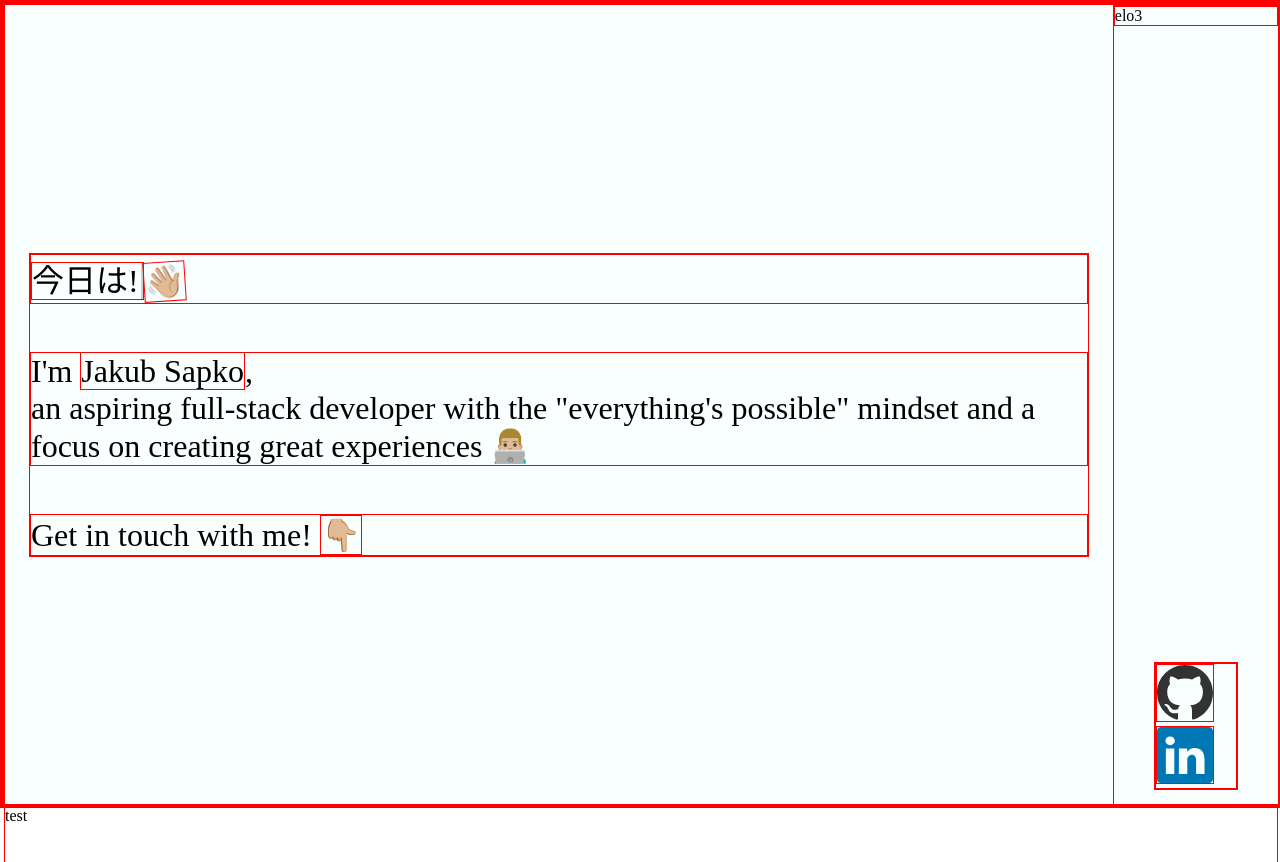
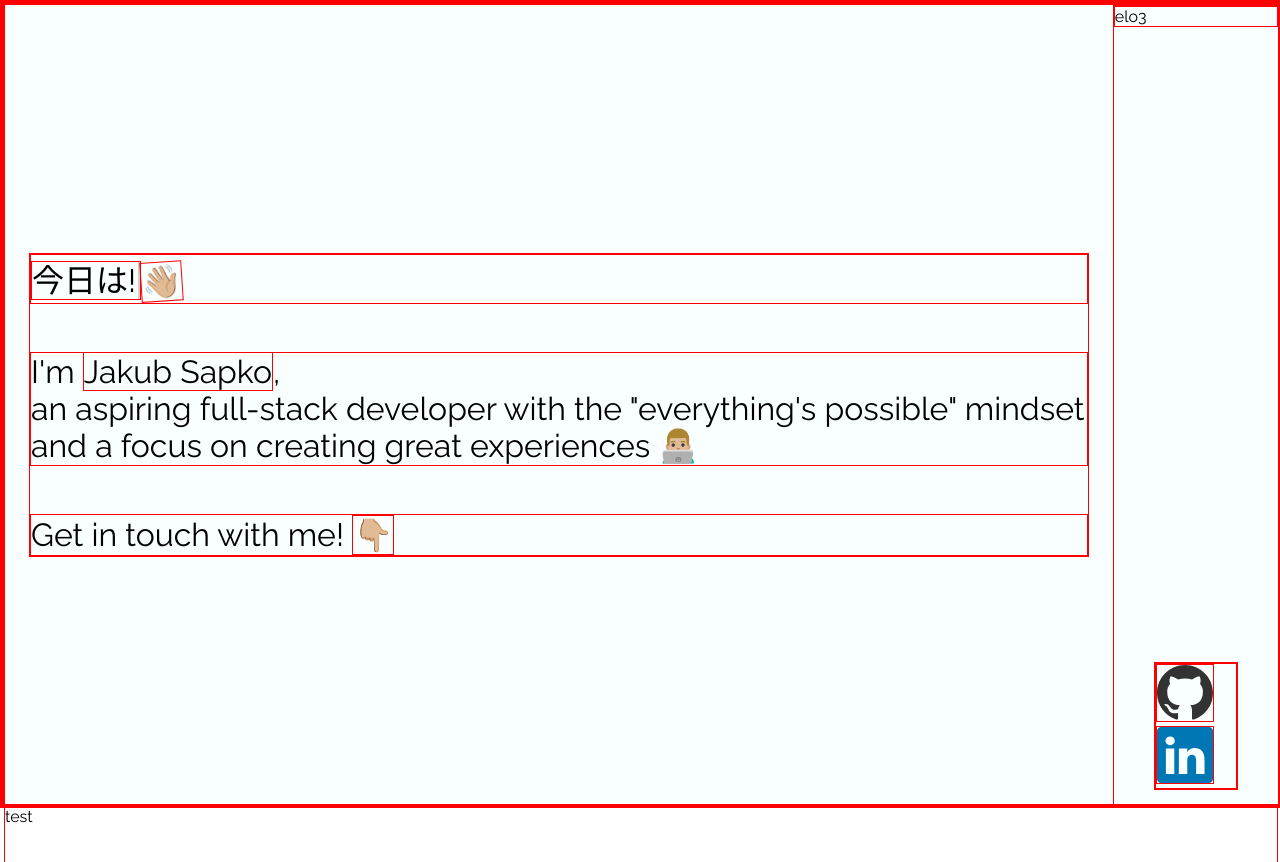
Before and after one commit to JakubSapko/JakubSapko.github.io, a React (Vite) app: page / in a window 1280 px wide. Shown: the top 862 px of the page. Built offline with nearby package versions, Linux system fonts and the light colour scheme.

Commit message:
add: fonts

```diff
--- a/src/styles.scss
+++ b/src/styles.scss
@@ -2,12 +2,15 @@
 @import "typed";
 @import "./Sections/Landing/Icons/icons.scss";
 @import "./Sections/Landing/landing.scss";
+@import url("https://fonts.googleapis.com/css2?family=Noto+Sans+JP:wght@100;300;400;500;700;900&display=swap");
+@import url("https://fonts.googleapis.com/css2?family=Raleway:ital,wght@0,100;0,200;0,300;0,400;0,500;0,600;0,700;0,800;0,900;1,100;1,200;1,300;1,400;1,500;1,600;1,700;1,800;1,900&display=swap");
 
 body {
     margin: 0;
     padding: 0;
     height: 100%;
     width: 100%;
+    font-family: "Raleway", "Noto Sans JP";
 }
 
 * {
```
